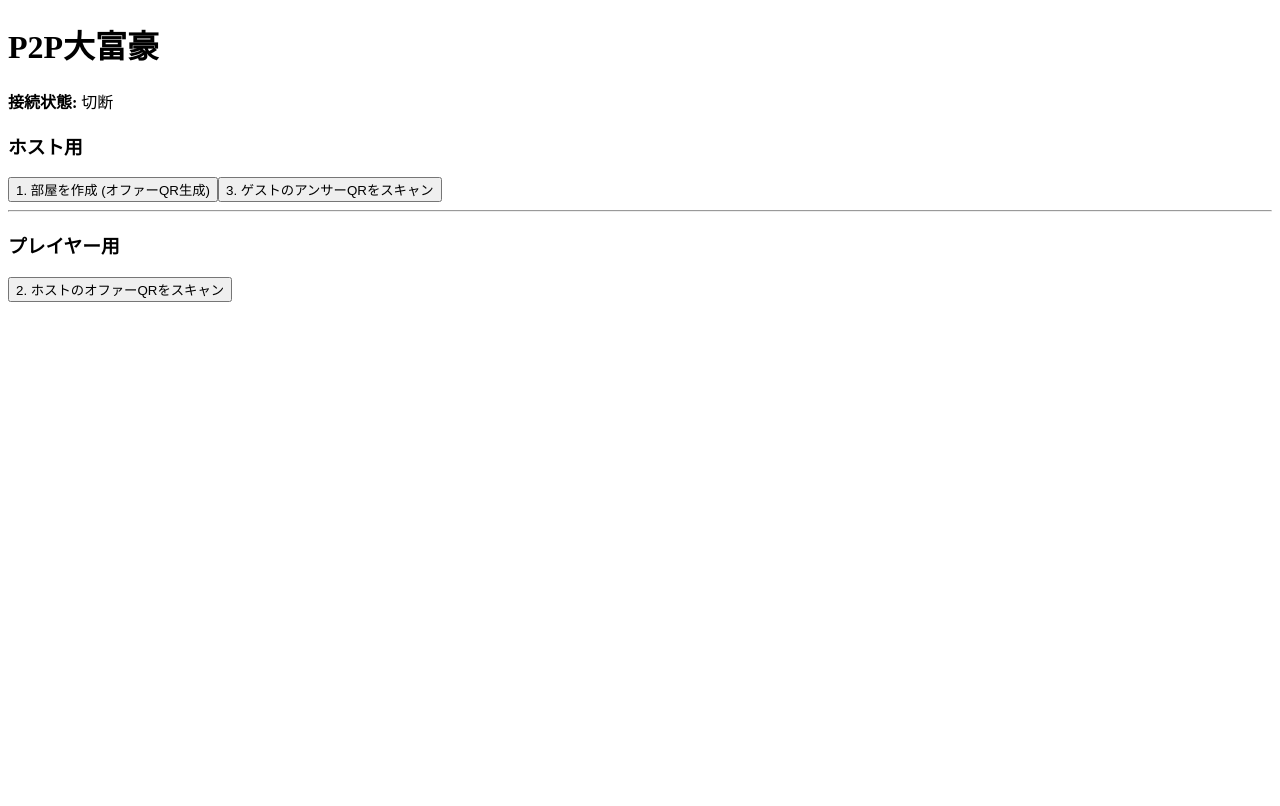
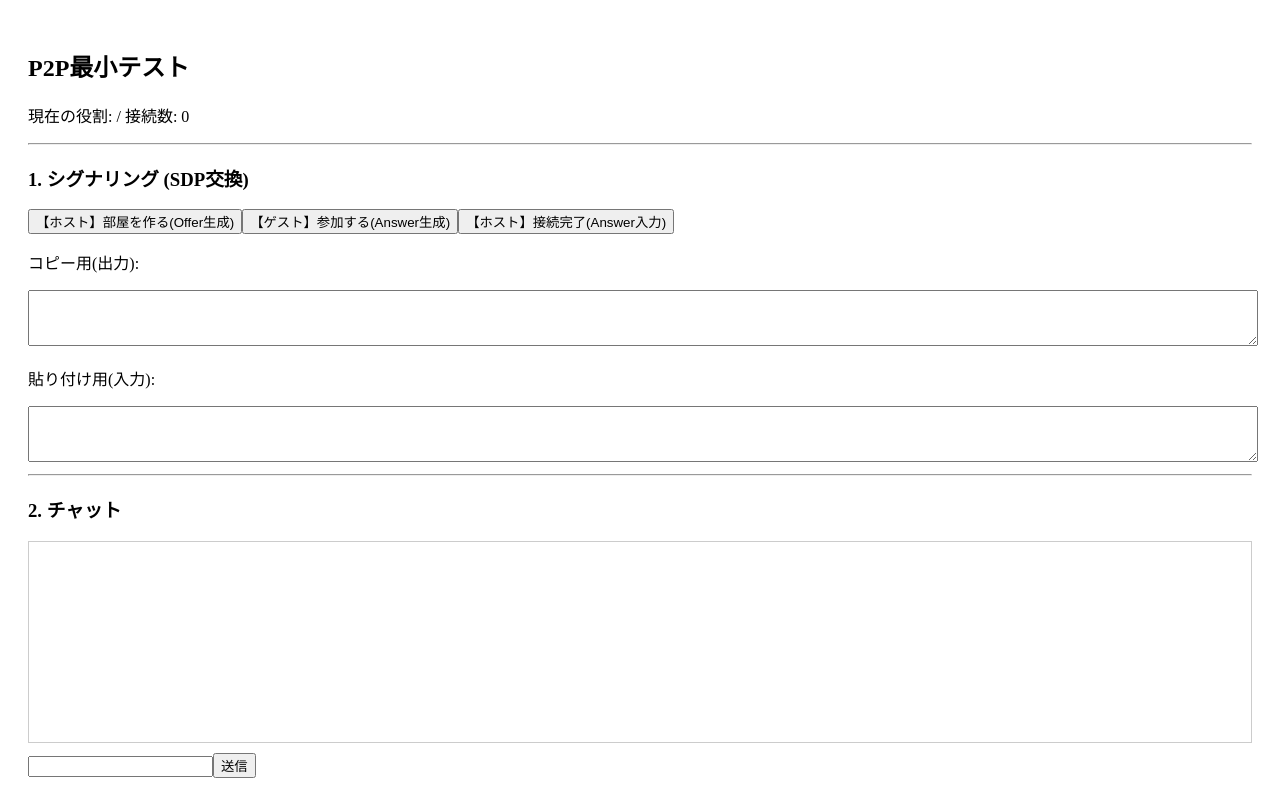
Before and after one commit to hajime1109/P2P-trump, a Vue app: page / in a window 1280 px wide. Built offline with nearby package versions, Linux system fonts and the light colour scheme.

Commit message:
コピペによるシグナリング
Signed-off-by: hajime <haojime1109@gmail.com>

```diff
--- a/package.json
+++ b/package.json
@@ -17,6 +17,7 @@
     "vue": "^3.5.22"
   },
   "devDependencies": {
+    "@vitejs/plugin-basic-ssl": "^2.1.0",
     "@vitejs/plugin-vue": "^6.0.1",
     "vite": "^7.1.11",
     "vite-plugin-vue-devtools": "^8.0.3"
--- a/src/App.vue
+++ b/src/App.vue
@@ -1,104 +1,75 @@
 <script setup>
 import { ref } from 'vue'
 import { useWebRTC } from './composables/useWebRTC.js'
-import { useQRLogic } from './composables/useQRLogic.js'
 
 const {
-  status,
+  myRole,
+  connections,
   messages,
-  createOffer,
-  createAnswer,
-  receiveAnswer,
+  hostCreateOffer,
+  hostReceiveAnswer,
+  guestJoin,
   sendMessage
 } = useWebRTC()
 
-const {
-  qrCodeDataUrl,
-  showScanner,
-  generateQRCode,
-  clearQRCode,
-  startScanner,
-  stopScanner
-} = useQRLogic()
+const sdpInput = ref('')
+const sdpOutput = ref('')
+const chatInput = ref('')
 
-const messageInput = ref('')
-
-const handleCreateOffer = async () => {
-  const offer = await createOffer()
-  if (offer) {
-    await generateQRCode(offer)
-  }
+// ホスト: Offer生成
+const onHostStart = async () => {
+  sdpOutput.value = await hostCreateOffer()
 }
 
-const handleScanOffer = () => {
-  clearQRCode()
-  startScanner(async (decodedOffer) => {
-    const answer = await createAnswer(decodedOffer)
-    if (answer) {
-      await generateQRCode(answer)
-    }
-  })
+// ホスト: Answer受信
+const onHostConnect = async () => {
+  await hostReceiveAnswer(sdpInput.value)
+  sdpInput.value = ''
 }
 
-const handleScanAnswer = () => {
-  clearQRCode()
-  startScanner(async (decodedAnswer) => {
-    await receiveAnswer(decodedAnswer)
-  })
+// ゲスト: 参加 (Offer入力 -> Answer出力)
+const onGuestJoin = async () => {
+  sdpOutput.value = await guestJoin(sdpInput.value)
+  sdpInput.value = ''
 }
 
-const handleSendMessage = () => {
-  if (sendMessage(messageInput.value)) {
-    messageInput.value = ''
-  }
+const onSend = () => {
+  sendMessage(chatInput.value)
+  chatInput.value = ''
 }
 </script>
 
 <template>
-  <div>
-    <h1>P2P大富豪</h1>
-    <p><strong>接続状態:</strong> {{ status }}</p>
+  <div style="padding: 20px;">
+    <h2>P2P最小テスト</h2>
+    <p>現在の役割: {{ myRole }} / 接続数: {{ connections.length }}</p>
 
-    <div v-if="showScanner">
-      <div id="qr-reader" style="width: 300px"></div>
-      <button @click="stopScanner">スキャンをキャンセル</button>
+    <hr>
+
+    <div v-if="connections.length === 0 || myRole === 'host'">
+      <h3>1. シグナリング (SDP交換)</h3>
+      <div style="margin-bottom: 10px;">
+        <button @click="onHostStart">【ホスト】部屋を作る(Offer生成)</button>
+        <button @click="onGuestJoin">【ゲスト】参加する(Answer生成)</button>
+        <button @click="onHostConnect">【ホスト】接続完了(Answer入力)</button>
+      </div>
+
+      <p>コピー用(出力):</p>
+      <textarea v-model="sdpOutput" readonly style="width:100%; height:50px;"></textarea>
+
+      <p>貼り付け用(入力):</p>
+      <textarea v-model="sdpInput" style="width:100%; height:50px;"></textarea>
     </div>
 
-    <div v-if="!showScanner">
-      <div>
-        <h3>ホスト用</h3>
-        <button @click="handleCreateOffer">1. 部屋を作成 (オファーQR生成)</button>
-        <button
-          @click="handleScanAnswer"
-          :disabled="status === 'connected'">
-          3. ゲストのアンサーQRをスキャン
-        </button>
-      </div>
+    <hr>
 
-      <hr>
-
-      <div>
-        <h3>プレイヤー用</h3>
-        <button @click="handleScanOffer">2. ホストのオファーQRをスキャン</button>
-      </div>
-
-      <div v-if="qrCodeDataUrl">
-        <p>相手にこのQRをスキャンさせてください:</p>
-        <img :src="qrCodeDataUrl" alt="接続用QRコード" />
+    <h3>2. チャット</h3>
+    <div style="border:1px solid #ccc; height:200px; overflow-y:scroll; margin-bottom:10px;">
+      <div v-for="(m, i) in messages" :key="i">
+        [{{ m.sender }}] {{ m.text }}
       </div>
     </div>
-
-    <div v-if="status === 'connected'">
-      <hr>
-      <h3>チャット</h3>
-      <div>
-        <div v-for="(msg, index) in messages" :key="index">{{ msg }}</div>
-      </div>
-      <form @submit.prevent="handleSendMessage">
-        <input type="text" v-model="messageInput" placeholder="メッセージを入力" />
-        <button type="submit">送信</button>
-      </form>
-    </div>
-
+    <input v-model="chatInput" type="text">
+    <button @click="onSend">送信</button>
   </div>
 </template>
--- a/src/composables/useWebRTC.js
+++ b/src/composables/useWebRTC.js
@@ -1,119 +1,120 @@
 // src/composables/useWebRTC.js
-// WebRTCの接続ロジック（P2P接続、データチャネル管理）
 import { ref } from 'vue'
 
-/**
- * WebRTCのP2P接続を管理するコンポーザブル
- */
 export function useWebRTC() {
-  const status = ref('切断')
-  const messages = ref([])
-  const peerConnection = ref(null)
-  const dataChannel = ref(null)
+  const connections = ref([]) // 接続リスト
+  const messages = ref([])    // チャットログ
+  const myRole = ref('')      // 'host' or 'guest'
 
-  const offerSDP = ref(null)
-  const answerSDP = ref(null)
+  // ホストがAnswer待ちをするための一次変数
+  let tempHostPC = null
 
-  // 接続状態のイベントリスナー
-  const setupConnectionEvents = () => {
-    peerConnection.value.onconnectionstatechange = () => {
-      status.value = peerConnection.value.connectionState
+  // --- 共通: ICE Candidate（接続経路情報）が揃うのを待つ関数 ---
+  // これがないとコピペしてもつながらない
+  const waitToCompleteICE = async (pc) => {
+    if (pc.iceGatheringState === 'complete') return
+    return new Promise(resolve => {
+      pc.onicecandidate = (e) => { if (!e.candidate) resolve() }
+    })
+  }
+
+  // --- ホスト: 1. 部屋を作る (Offer生成) ---
+  const hostCreateOffer = async () => {
+    myRole.value = 'host'
+    const pc = new RTCPeerConnection()
+    const dc = pc.createDataChannel("chat") // ホストがデータチャネル作成
+
+    // チャンネルのセットアップ
+    setupChannel(pc, dc)
+
+    // 接続待ちとして保持
+    tempHostPC = pc
+
+    const offer = await pc.createOffer()
+    await pc.setLocalDescription(offer)
+    await waitToCompleteICE(pc)
+
+    return JSON.stringify(pc.localDescription)
+  }
+
+  // --- ホスト: 3. ゲストのAnswerを受け取る ---
+  const hostReceiveAnswer = async (answerText) => {
+    if (!tempHostPC) return
+    const answer = JSON.parse(answerText)
+    await tempHostPC.setRemoteDescription(answer)
+    // 接続完了。リストへの追加は setupChannel 内の onopen で行われる
+    tempHostPC = null
+  }
+
+  // --- ゲスト: 2. 参加する (Offer受取 -> Answer生成) ---
+  const guestJoin = async (offerText) => {
+    myRole.value = 'guest'
+    const pc = new RTCPeerConnection()
+
+    // ゲストはホストからチャンネルを受け取る
+    pc.ondatachannel = (e) => {
+      setupChannel(pc, e.channel)
     }
 
-    peerConnection.value.onicecandidate = (event) => {
-      if (event.candidate) {
-        console.log('ICE Candidate:', event.candidate)
-        // オフラインのローカル環境ではSDP交換のみで接続できるため、
-        // ICE Candidateの手動交換は省略する
+    const offer = JSON.parse(offerText)
+    await pc.setRemoteDescription(offer)
+    const answer = await pc.createAnswer()
+    await pc.setLocalDescription(answer)
+    await waitToCompleteICE(pc)
+
+    return JSON.stringify(pc.localDescription)
+  }
+
+  // --- 共通: チャンネルのイベント設定とリスト管理 ---
+  const setupChannel = (pc, dc) => {
+    dc.onopen = () => {
+      console.log("接続しました")
+      connections.value.push({ pc, dc }) // ここで初めてリストに追加
+    }
+
+    dc.onmessage = (e) => {
+      const data = JSON.parse(e.data)
+      messages.value.push(data)
+
+      // ホストなら、他の人にも転送（ブロードキャスト）
+      if (myRole.value === 'host') {
+        broadcast(JSON.stringify(data), dc)
       }
     }
   }
 
-  // データチャネルのイベントリスナー
-  const setupDataChannelEvents = () => {
-    dataChannel.value.onmessage = (event) => {
-      messages.value.push(`受信: ${event.data}`)
-    }
-    dataChannel.value.onopen = () => console.log('データチャネル開通')
-    dataChannel.value.onclose = () => console.log('データチャネル切断')
+  // --- ホスト用: 送信元以外全員に転送 ---
+  const broadcast = (msgStr, ignoreDC = null) => {
+    connections.value.forEach(conn => {
+      if (conn.dc !== ignoreDC && conn.dc.readyState === 'open') {
+        conn.dc.send(msgStr)
+      }
+    })
   }
 
-  // 接続を初期化 (共通)
-  const initializeConnection = () => {
-    const configuration = { iceServers: [] }
-    peerConnection.value = new RTCPeerConnection(configuration)
-    setupConnectionEvents()
-  }
+  // --- 共通: メッセージ送信 ---
+  const sendMessage = (text) => {
+    const msgObj = { text, sender: myRole.value }
+    const msgStr = JSON.stringify(msgObj)
 
-  // [ホスト用] オファーを作成
-  const createOffer = async () => {
-    initializeConnection()
-    dataChannel.value = peerConnection.value.createDataChannel('chat')
-    setupDataChannelEvents()
+    // 自分の画面に追加
+    messages.value.push(msgObj)
 
-    const offer = await peerConnection.value.createOffer()
-    await peerConnection.value.setLocalDescription(offer)
-
-    offerSDP.value = JSON.stringify(peerConnection.value.localDescription)
-    return offerSDP.value
-  }
-
-  // [ゲスト用] アンサーを作成
-  const createAnswer = async (receivedOffer) => {
-    initializeConnection()
-
-    peerConnection.value.ondatachannel = (event) => {
-      dataChannel.value = event.channel
-      setupDataChannelEvents()
-    }
-
-    try {
-      const offer = JSON.parse(receivedOffer)
-      await peerConnection.value.setRemoteDescription(offer)
-
-      const answer = await peerConnection.value.createAnswer()
-      await peerConnection.value.setLocalDescription(answer)
-
-      answerSDP.value = JSON.stringify(peerConnection.value.localDescription)
-      return answerSDP.value
-    } catch (e) {
-      console.error('オファーの解析または設定に失敗:', e)
-      alert('オファーの形式が正しくありません。')
-      return null
-    }
-  }
-
-  // [ホスト用] アンサーを登録
-  const receiveAnswer = async (receivedAnswer) => {
-    try {
-      const answer = JSON.parse(receivedAnswer)
-      await peerConnection.value.setRemoteDescription(answer)
-    } catch (e) {
-      console.error('アンサーの設定に失敗:', e)
-      alert('アンサーの形式が正しくありません。')
-    }
-  }
-
-  // [全員] メッセージ送信
-  const sendMessage = (messageInput) => {
-    if (dataChannel.value && dataChannel.value.readyState === 'open') {
-      dataChannel.value.send(messageInput)
-      messages.value.push(`送信: ${messageInput}`)
-      return true // 送信成功
+    if (myRole.value === 'host') {
+      broadcast(msgStr) // ホストは全員に配る
     } else {
-      alert('接続が確立されていません。')
-      return false // 送信失敗
+      // ゲストはホスト(リストの0番目)に送る
+      connections.value.forEach(conn => conn.dc.send(msgStr))
     }
   }
 
   return {
-    status,
+    myRole,
+    connections,
     messages,
-    offerSDP,
-    answerSDP,
-    createOffer,
-    createAnswer,
-    receiveAnswer,
+    hostCreateOffer,
+    hostReceiveAnswer,
+    guestJoin,
     sendMessage
   }
 }
--- a/vite.config.js
+++ b/vite.config.js
@@ -1,21 +1,21 @@
+// vite.config.js
 import { fileURLToPath, URL } from 'node:url'
-
 import { defineConfig } from 'vite'
 import vue from '@vitejs/plugin-vue'
 import vueDevTools from 'vite-plugin-vue-devtools'
-
+import basicSzl from '@vitejs/plugin-basic-ssl' // 追加
 
 export default defineConfig({
   plugins: [
     vue(),
     vueDevTools(),
+    basicSzl() // 追加
   ],
   resolve: {
     alias: {
       '@': fileURLToPath(new URL('./src', import.meta.url))
     },
   },
-
   server: {
     host: "0.0.0.0",
   }
```
Also changed, not shown: src/composables/useQRLogic.js (+4 -11 lines), 1 other file (tests, documents, lock files or other folders).
